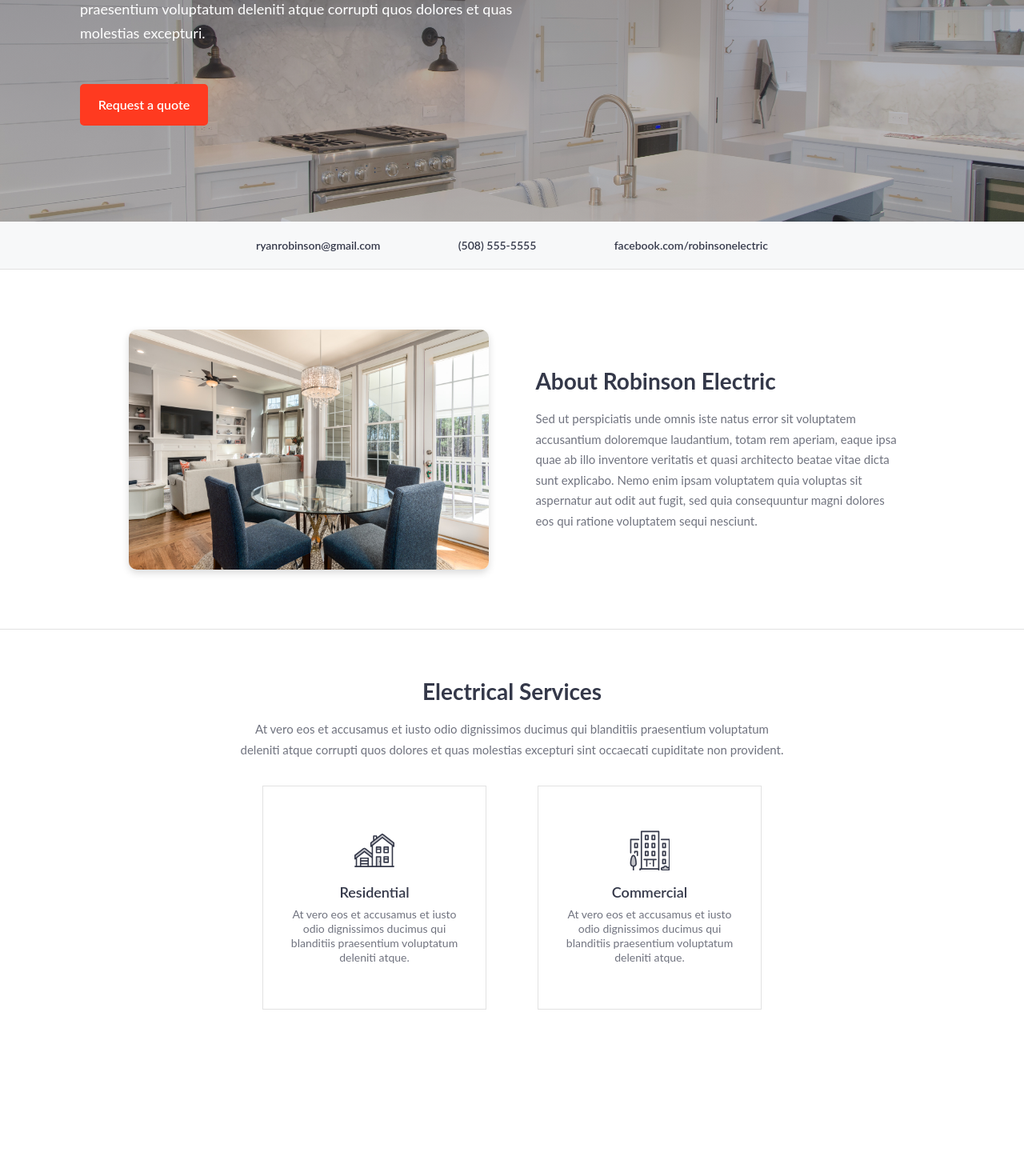
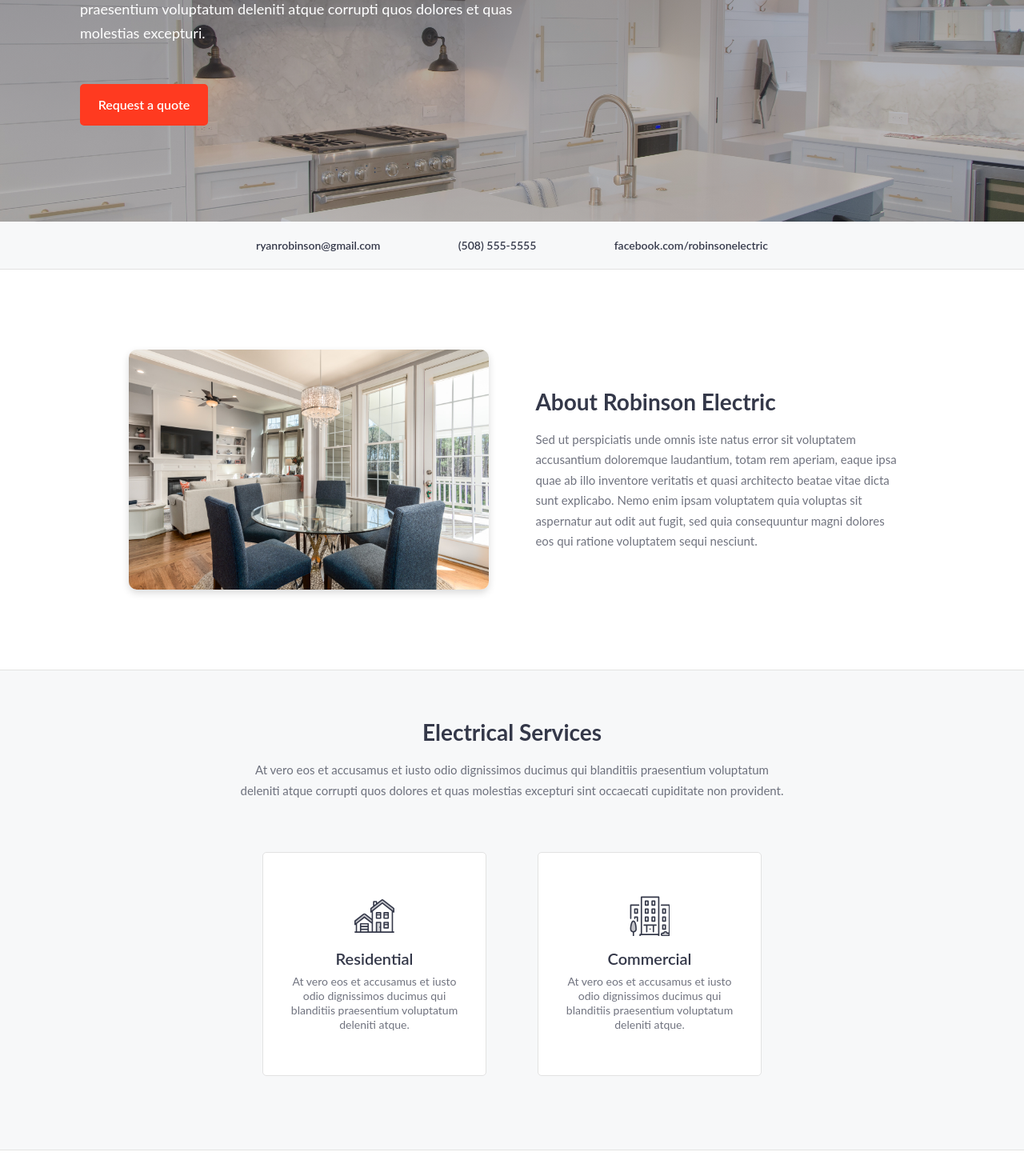
Before and after one commit to kducharme/robertson-electric, a Vue app: page /#/ in a window 1280 px wide. Shown: the part 323-1793 px from the top of the page at 80% size. Before the commit the page ends 1709 px from the top, so only its background shows below. Built offline with nearby package versions, Linux system fonts and the light colour scheme.

Commit message:
finished services block

```diff
--- a/src/components/Home.vue
+++ b/src/components/Home.vue
@@ -138,8 +138,8 @@
   .home__about {
     display: flex;
     align-items: center;
-    padding: 40px 150px;
-    height: 450px;
+    padding: 100px 150px;
+    // height: 500px;
     border-bottom: 1px solid #e2e2e2;
     .left {
       display: flex;
@@ -174,8 +174,11 @@
     display: flex;
     flex-direction: column;
     padding: 60px 0;
+    border-bottom: 1px solid #e2e2e2;
+    background-color: #F7F8F9;
     .top {
       padding: 0px 150px;
+      margin-bottom: 32px;
       text-align: center;
       h2 {
         margin-bottom: 18px;
@@ -201,17 +204,19 @@
         text-align: center;
         padding: 32px;
         border: 1px solid #e2e2e2;
+        border-radius: 5px;
         width: 25%;
         margin: 32px;
         min-height: 280px;
         min-width: 280px;
+        background-color: white;
         img {
           height: 50px;
           width: auto;
           margin-bottom: 16px;
         }
         h4 {
-          font-size: 18px;
+          font-size: 20px;
           font-weight: 600;
           margin-bottom: 8px;
         }
```
